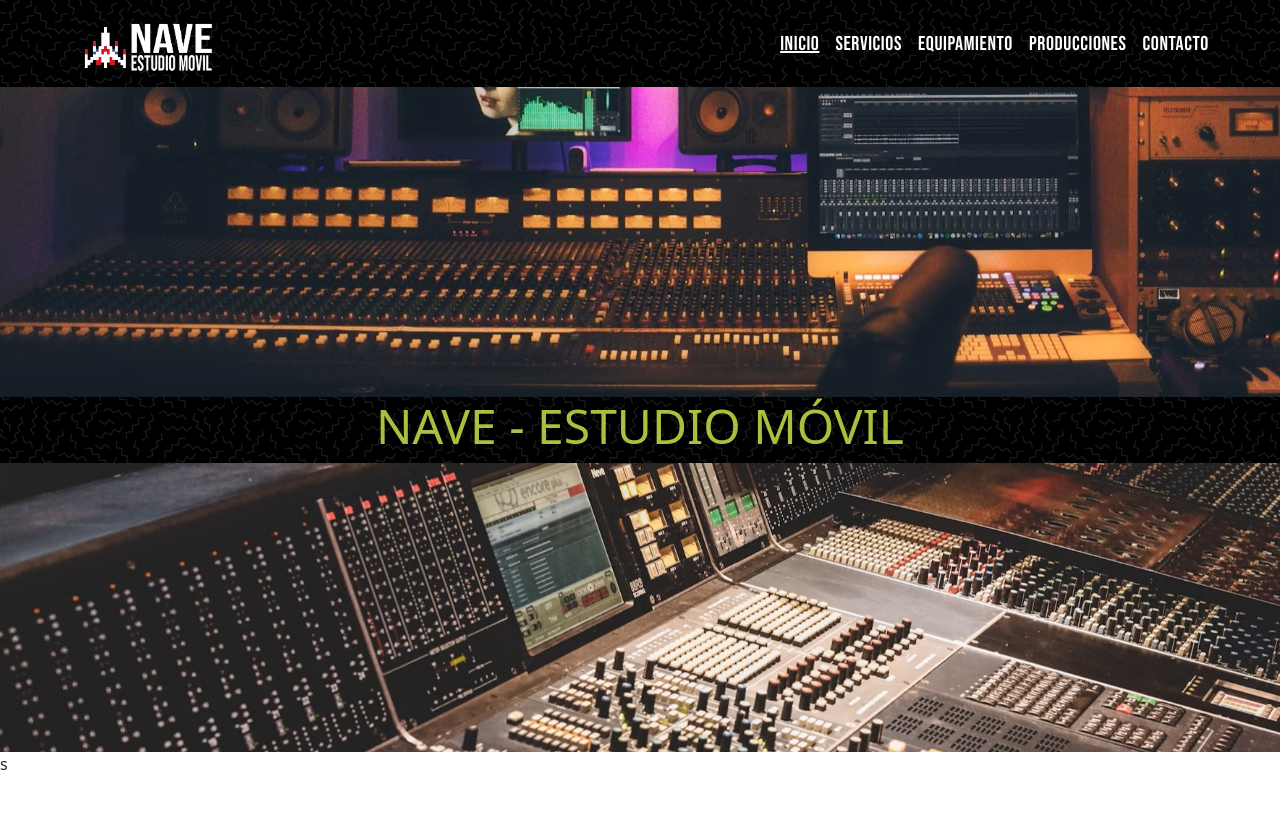
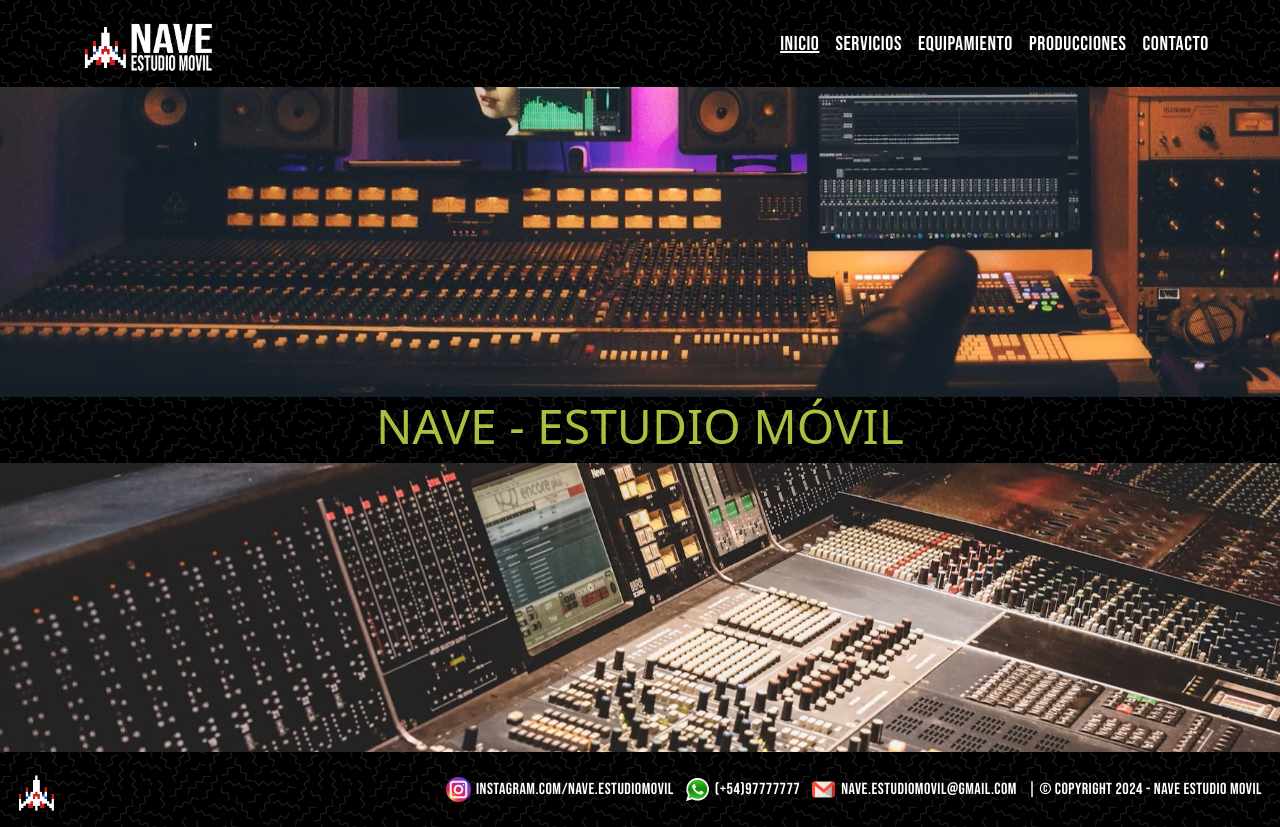
Before and after one commit to mvellanich/nave-estudio, a website: page index.html in a window 1280 px wide. Before the commit the page ends 800 px from the top, so only its background shows below. Drawn offline with nearby package versions, Linux system fonts and the light colour scheme.

Commit message:
Footer en index

```diff
--- a/index.html
+++ b/index.html
@@ -92,7 +92,44 @@
       </div>
     </section>
 
-    s
+    <footer>
+      <div class="footer-wrapper">
+        <a href="index.html"
+          ><img
+            src="img/logonave.png"
+            alt="Logo de Nave Estudio Móvil"
+            width="75"
+            height="75"
+            id="logo"
+          />
+        </a>
+        <div class="footer-info">
+          <div class="social-media right-border">
+            <img src="img/iglogo.png" alt="Instagram logo" />
+            <a
+              href="https://www.instagram.com/nave.estudiomovil"
+              target="_blank"
+              >INSTAGRAM.COM/NAVE.ESTUDIOMOVIL</a
+            >
+          </div>
+
+          <div class="social-media right-border">
+            <img src="img/wplogo.png" alt="Whatsapp logo" />
+            <a href="www.instagram.com/nave.estudiomovil">(+54)97777777</a>
+          </div>
+
+          <div class="social-media right-border">
+            <img src="img/gmaillogo.png" alt="Gmail logo" />
+            <a href="mailto:nave.estudiomovil@gmail.com"
+              >nave.estudiomovil@gmail.com</a
+            >
+          </div>
+          <div class="social-media right-border">
+            | © Copyright 2024 - Nave Estudio Movil
+          </div>
+        </div>
+      </div>
+    </footer>
     <script
       src="https://cdn.jsdelivr.net/npm/bootstrap@5.3.3/dist/js/bootstrap.bundle.min.js"
       integrity="sha384-YvpcrYf0tY3lHB60NNkmXc5s9fDVZLESaAA55NDzOxhy9GkcIdslK1eN7N6jIeHz"
```
